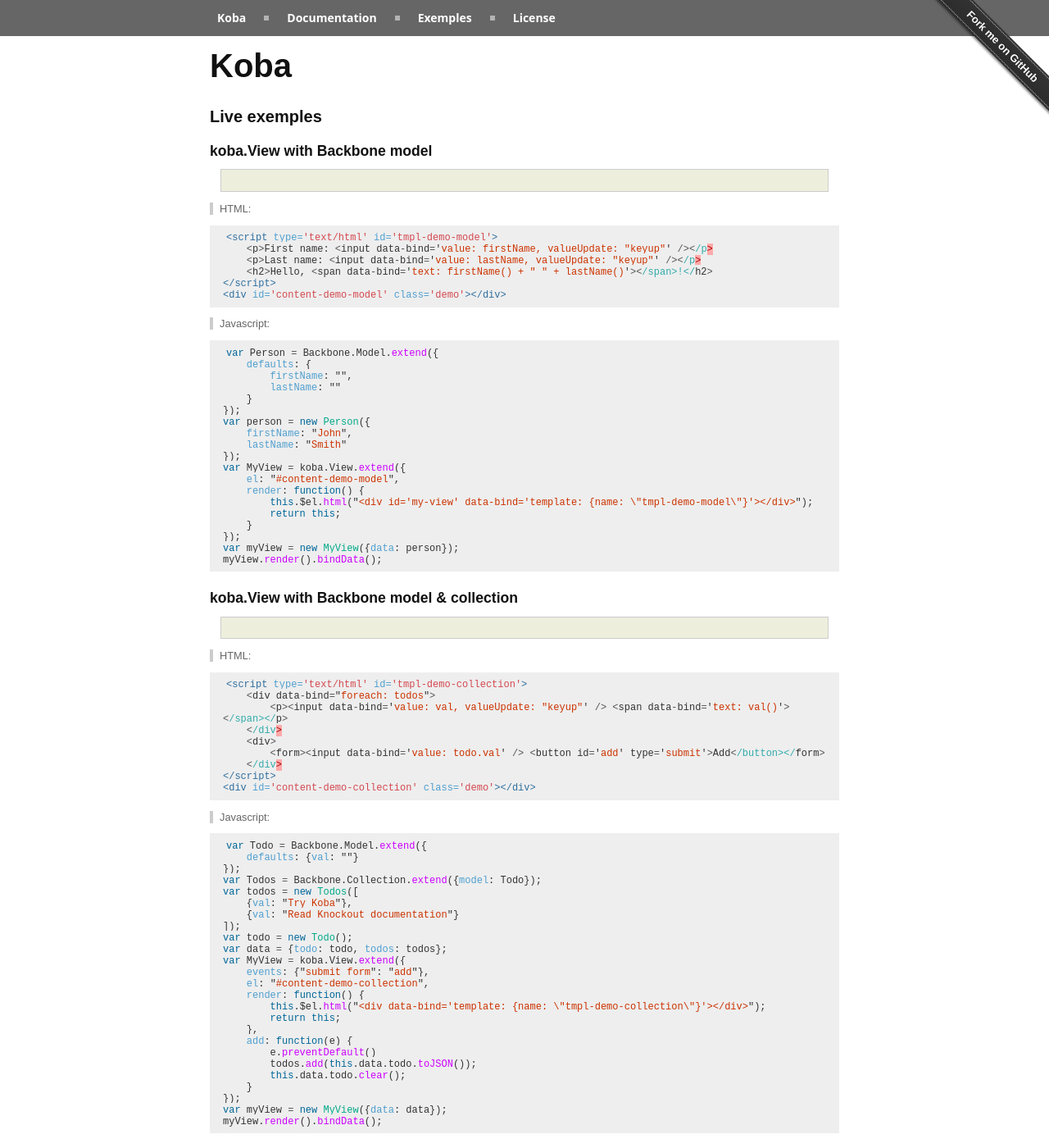
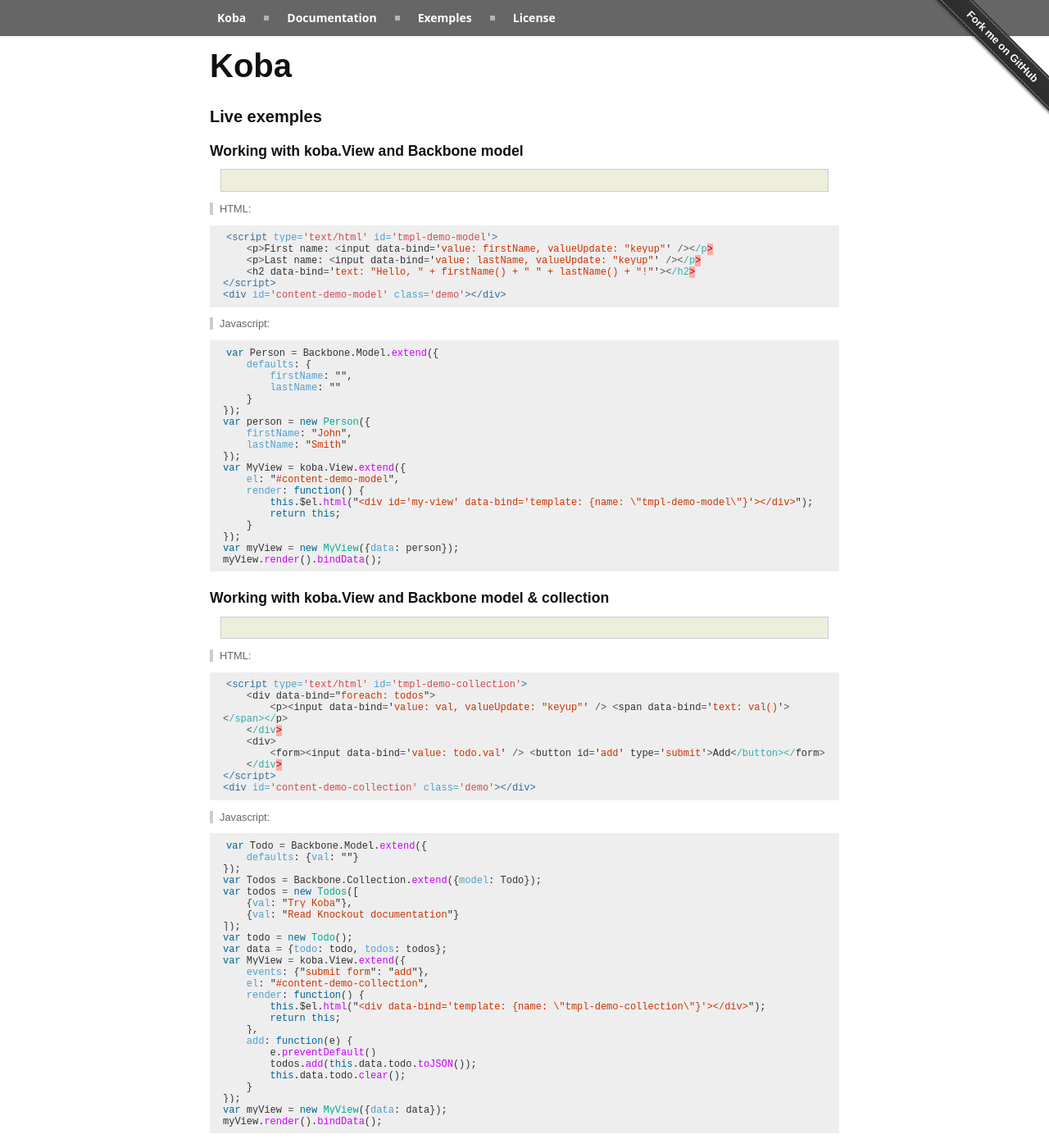
Before and after one commit to mathieumast/koba, a Jekyll site: the page built from exemples.html, in a window 1280 px wide and 1400 px high. Shown: the whole window at 82% size. Built offline with Jekyll 4.4.1, drawn with Linux system fonts in a browser that asks for light colours; nearby versions of some CDN libraries; some of the changed text lies outside the part shown.

Commit message:
use highlighter: rouge

```diff
--- a/_config.yml
+++ b/_config.yml
@@ -2,6 +2,7 @@ title: Koba
 description: Koba, bridge between Knockout and Backbone
 url: http://mathieumast.github.io/koba/
 github: http://github.com/mathieumast/koba
+highlighter: rouge
 
 links:
   - title: Documentation
@@ -12,8 +13,6 @@ links:
     url: license/
 
 markdown: kramdown
-kramdown:
-  use_coderay: true
 permalink: pretty
 
 exclude: ["nbproject"]
--- a/_includes/exemples.md
+++ b/_includes/exemples.md
@@ -1,11 +1,11 @@
 ## Live exemples
 
-### <a name='demo-model'></a> koba.View with Backbone model
+### <a name='demo-model'></a> Working with koba.View and Backbone model
 
 <script type='text/html' id='tmpl-demo-model'>
     <p>First name: <input data-bind='value: firstName, valueUpdate: "keyup"' /></p>
     <p>Last name: <input data-bind='value: lastName, valueUpdate: "keyup"' /></p>
-    <h2>Hello, <span data-bind='text: firstName() + " " + lastName()'></span>!</h2>
+    <h2 data-bind='text: "Hello, " + firstName() + " " + lastName() + "!"'></h2>
 </script>
 <div id='content-demo-model' class='demo'></div>
 
@@ -37,18 +37,18 @@ myView.render().bindData();
 
   > HTML:
 
-~~~ html
+{% highlight html %}
 <script type='text/html' id='tmpl-demo-model'>
     <p>First name: <input data-bind='value: firstName, valueUpdate: "keyup"' /></p>
     <p>Last name: <input data-bind='value: lastName, valueUpdate: "keyup"' /></p>
-    <h2>Hello, <span data-bind='text: firstName() + " " + lastName()'></span>!</h2>
+    <h2 data-bind='text: "Hello, " + firstName() + " " + lastName() + "!"'></h2>
 </script>
 <div id='content-demo-model' class='demo'></div>
-~~~
+{% endhighlight %}
 
   > Javascript:
 
-~~~ javascript
+{% highlight javascript %}
 var Person = Backbone.Model.extend({
     defaults: {
         firstName: "",
@@ -68,9 +68,9 @@ var MyView = koba.View.extend({
 });
 var myView = new MyView({data: person});
 myView.render().bindData();
-~~~
+{% endhighlight %}
 
-### <a name='demo-collection'></a> koba.View with Backbone model & collection
+### <a name='demo-collection'></a> Working with koba.View and Backbone model & collection
 
 <script type='text/html' id='tmpl-demo-collection'>
     <div data-bind="foreach: todos">
@@ -116,7 +116,7 @@ myView.render().bindData();
 
   > HTML:
 
-~~~ html
+{% highlight html %}
 <script type='text/html' id='tmpl-demo-collection'>
     <div data-bind="foreach: todos">
         <p><input data-bind='value: val, valueUpdate: "keyup"' /> <span data-bind='text: val()'></span></p>
@@ -126,11 +126,11 @@ myView.render().bindData();
     </div>
 </script>
 <div id='content-demo-collection' class='demo'></div>
-~~~
+{% endhighlight %}
 
   > Javascript:
 
-~~~ javascript
+{% highlight javascript %}
 var Todo = Backbone.Model.extend({
     defaults: {val: ""}
 });
@@ -156,9 +156,9 @@ var MyView = koba.View.extend({
 });
 var myView = new MyView({data: data});
 myView.render().bindData();
-~~~
+{% endhighlight %}
 
-### <a name='demo-nested'></a> koba.View with Backbone nested model and collection
+### <a name='demo-nested'></a> Working with koba.View and Backbone nested model & collection
 
 <script type='text/html' id='tmpl-demo-nested'>
     <p>First name: <input data-bind='value: firstName, valueUpdate: "keyup"' /></p>
@@ -229,7 +229,7 @@ myView.render().bindData();
 
   > HTML:
 
-~~~ html
+{% highlight html %}
 <script type='text/html' id='tmpl-demo-nested'>
     <p>First name: <input data-bind='value: firstName, valueUpdate: "keyup"' /></p>
     <p>Last name: <input data-bind='value: lastName, valueUpdate: "keyup"' /></p>
@@ -244,11 +244,11 @@ myView.render().bindData();
     </div>
 </script>
 <div id='content-demo-nested' class='demo'></div>
-~~~
+{% endhighlight %}
 
   > Javascript:
 
-~~~ javascript
+{% highlight javascript %}
 var Address = Backbone.Model.extend({
     defaults: {
         number: "",
@@ -294,7 +294,7 @@ var MyView = koba.View.extend({
 });
 var myView = new MyView({data: person});
 myView.render().bindData();
-~~~
+{% endhighlight %}
 
 ### <a name="demo-viewmodel"></a> Working directly with koba.ViewModel and Backbone.View
 
@@ -343,18 +343,18 @@ myView.render();
 
   > HTML:
 
-~~~ html
+{% highlight html %}
 <script type='text/html' id='tmpl-demo-viewmodel'>
     <p>First name: <input data-bind='value: firstName, valueUpdate: "keyup"' /></p>
     <p>Last name: <input data-bind='value: lastName, valueUpdate: "keyup"' /></p>
     <h2>Hello, <span data-bind='text: firstName() + " " + lastName()'></span>!</h2>
 </script>
 <div id='content-demo-viewmodel' class='demo'></div>
-~~~
+{% endhighlight %}
 
   > Javascript:
 
-~~~ javascript
+{% highlight javascript %}
 var Person = Backbone.Model.extend({
     defaults: {
         firstName: "",
@@ -384,7 +384,7 @@ var MyView = Backbone.View.extend({
 });
 var myView = new MyView({data: person});
 myView.render();
-~~~
+{% endhighlight %}
 
 
 
```
Also changed, not shown: _includes/documentation.md (+20 -20 lines), 2 other files.
